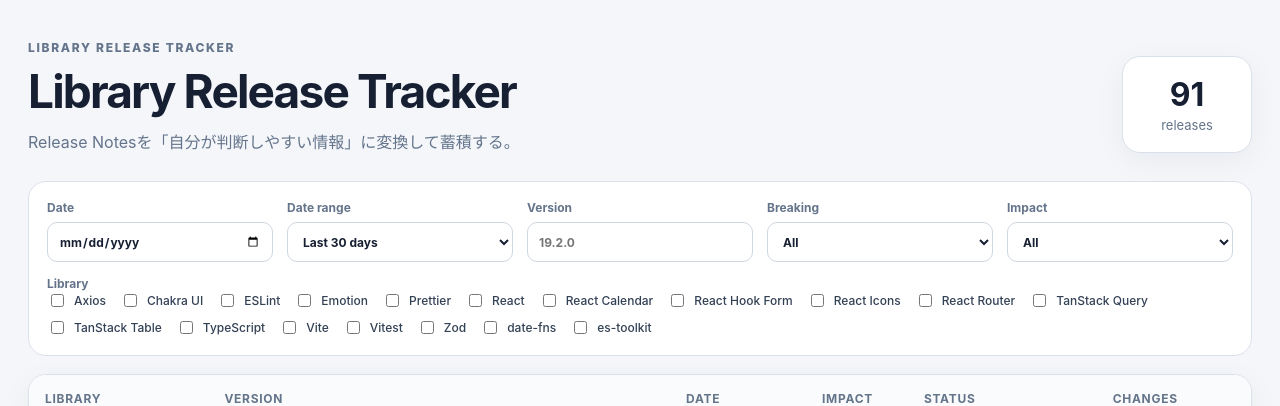
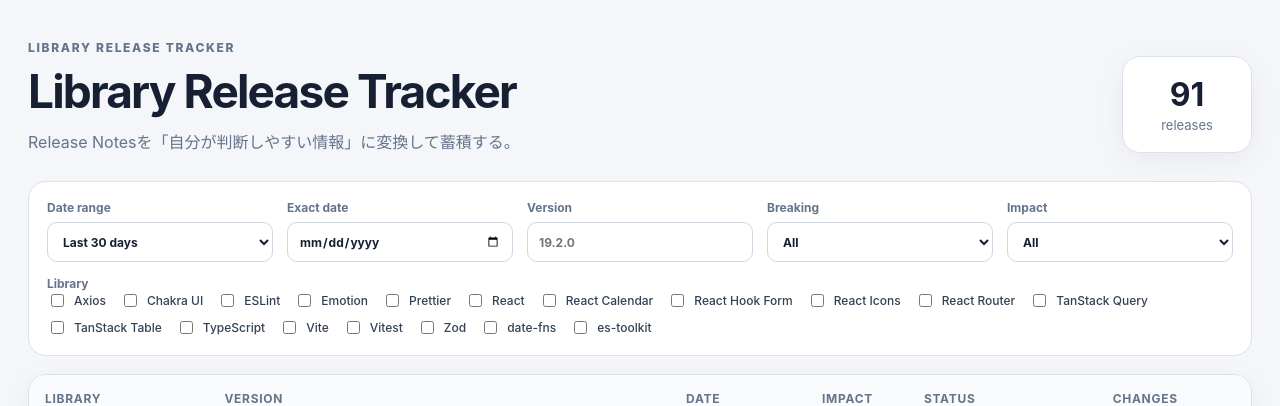
Before and after one commit to haruki33/library-update-checker, a React (Vite) app: page / in a window 1280 px wide. Shown: the top 406 px of the page. Built offline with nearby package versions, Linux system fonts and the light colour scheme.

Commit message:
fix: keep range and exact date filters independent

```diff
--- a/src/App.tsx
+++ b/src/App.tsx
@@ -4,47 +4,28 @@
 import { fetchReleases } from './lib/releases'
 import type { Impact, LibraryRelease, ReleaseFilters } from './types'
 
-const initialFilters: ReleaseFilters = {
-  dateRange: '30d',
-  exactDate: '',
-  libraries: [],
-  version: '',
-  breaking: 'all',
-  impact: 'all',
-}
-
-const categoryLabels: Record<string, string> = {
-  feature: 'Feature', bugfix: 'Bug Fix', performance: 'Performance', breaking: 'Breaking Change', other: 'Other',
-}
-
+const initialFilters: ReleaseFilters = { dateRange: '30d', exactDate: '', libraries: [], version: '', breaking: 'all', impact: 'all' }
+const categoryLabels: Record<string, string> = { feature: 'Feature', bugfix: 'Bug Fix', performance: 'Performance', breaking: 'Breaking Change', other: 'Other' }
 const impactLabels: Record<Impact, string> = { high: 'High', medium: 'Medium', low: 'Low' }
 
 function isWithinRange(date: string, range: ReleaseFilters['dateRange']) {
   if (range === 'all') return true
   const days = range === '7d' ? 7 : range === '30d' ? 30 : 90
-  const threshold = Date.now() - days * 24 * 60 * 60 * 1000
-  return new Date(date).getTime() >= threshold
+  return new Date(date).getTime() >= Date.now() - days * 24 * 60 * 60 * 1000
 }
-
-function formatDate(value: string) {
-  return new Intl.DateTimeFormat('ja-JP', { year: 'numeric', month: '2-digit', day: '2-digit', timeZone: 'Asia/Tokyo' }).format(new Date(value))
-}
-
-function getJapanDate(value: string) {
-  return new Intl.DateTimeFormat('en-CA', { year: 'numeric', month: '2-digit', day: '2-digit', timeZone: 'Asia/Tokyo' }).format(new Date(value))
-}
+function formatDate(value: string) { return new Intl.DateTimeFormat('ja-JP', { year: 'numeric', month: '2-digit', day: '2-digit', timeZone: 'Asia/Tokyo' }).format(new Date(value)) }
+function getJapanDate(value: string) { return new Intl.DateTimeFormat('en-CA', { year: 'numeric', month: '2-digit', day: '2-digit', timeZone: 'Asia/Tokyo' }).format(new Date(value)) }
 
 function App() {
   const [filters, setFilters] = useState(initialFilters)
   const [expanded, setExpanded] = useState<Record<string, boolean>>({})
-
   const releasesQuery = useQuery({ queryKey: ['releases'], queryFn: fetchReleases })
   const releases = releasesQuery.data ?? []
   const libraries = useMemo(() => [...new Set(releases.map((release) => release.library))].sort(), [releases])
 
   const filteredReleases = useMemo(() => releases
+    .filter((release) => isWithinRange(release.publishedAt, filters.dateRange))
     .filter((release) => !filters.exactDate || getJapanDate(release.publishedAt) === filters.exactDate)
-    .filter((release) => !filters.exactDate && isWithinRange(release.publishedAt, filters.dateRange) || Boolean(filters.exactDate))
     .filter((release) => filters.libraries.length === 0 || filters.libraries.includes(release.library))
     .filter((release) => release.version.toLowerCase().includes(filters.version.toLowerCase()))
     .filter((release) => filters.breaking === 'all' || (filters.breaking === 'breaking' ? release.breaking : !release.breaking))
@@ -58,45 +39,28 @@
     { accessorKey: 'impact', header: 'Impact', cell: ({ getValue }) => <span className={`badge impact-${getValue<string>()}`}>{impactLabels[getValue<Impact>()]}</span> },
     { accessorKey: 'breaking', header: 'Status', cell: ({ row }) => <div className="status-badges">{row.original.breaking && <span className="badge badge-breaking">Breaking</span>}{row.original.migration.required && <span className="badge badge-migration">Migration</span>}{!row.original.breaking && !row.original.migration.required && <span className="badge badge-neutral">Normal</span>}</div> },
   ], [])
-
   const table = useReactTable({ data: filteredReleases, columns, getCoreRowModel: getCoreRowModel() })
-
   const toggleLibrary = (library: string) => setFilters((current) => ({ ...current, libraries: current.libraries.includes(library) ? current.libraries.filter((item) => item !== library) : [...current.libraries, library] }))
+  const setFilter = <K extends keyof ReleaseFilters>(key: K, value: ReleaseFilters[K]) => setFilters((current) => ({ ...current, [key]: value }))
 
   if (releasesQuery.isPending) return <main className="state">Releaseを読み込んでいます...</main>
   if (releasesQuery.isError) return <main className="state error">Releaseの読み込みに失敗しました。</main>
 
-  return (
-    <main className="app-shell">
-      <header className="hero">
-        <div><p className="eyebrow">LIBRARY RELEASE TRACKER</p><h1>Library Release Tracker</h1><p>Release Notesを「自分が判断しやすい情報」に変換して蓄積する。</p></div>
-        <div className="summary-card"><strong>{filteredReleases.length}</strong><span>releases</span></div>
-      </header>
-
-      <section className="filters" aria-label="Release filters">
-        <label>Date<input type="date" value={filters.exactDate} onChange={(event) => setFilters({ ...filters, exactDate: event.target.value })} /></label>
-        <label>Date range<select disabled={Boolean(filters.exactDate)} value={filters.dateRange} onChange={(event) => setFilters({ ...filters, dateRange: event.target.value as ReleaseFilters['dateRange'] })}><option value="all">All</option><option value="7d">Last 7 days</option><option value="30d">Last 30 days</option><option value="3m">Last 3 months</option></select></label>
-        <label>Version<input value={filters.version} onChange={(event) => setFilters({ ...filters, version: event.target.value })} placeholder="19.2.0" /></label>
-        <label>Breaking<select value={filters.breaking} onChange={(event) => setFilters({ ...filters, breaking: event.target.value as ReleaseFilters['breaking'] })}><option value="all">All</option><option value="breaking">Breaking only</option><option value="non-breaking">No breaking</option></select></label>
-        <label>Impact<select value={filters.impact} onChange={(event) => setFilters({ ...filters, impact: event.target.value as ReleaseFilters['impact'] })}><option value="all">All</option><option value="high">High</option><option value="medium">Medium</option><option value="low">Low</option></select></label>
-        <div className="library-filter"><span>Library</span><div className="library-options">{libraries.map((library) => <label className="checkbox" key={library}><input type="checkbox" checked={filters.libraries.includes(library)} onChange={() => toggleLibrary(library)} />{library}</label>)}</div></div>
-      </section>
-
-      <section className="release-list" aria-label="Release list">
-        <table><thead>{table.getHeaderGroups().map((headerGroup) => <tr key={headerGroup.id}>{headerGroup.headers.map((header) => <th key={header.id}>{flexRender(header.column.columnDef.header, header.getContext())}</th>)}<th>Changes</th></tr>)}</thead>
-          <tbody>{table.getRowModel().rows.map((row) => { const release = row.original; const isExpanded = expanded[release.id] ?? false; return <tr key={row.id} className={isExpanded ? 'expanded-row' : undefined}>
-            {row.getVisibleCells().map((cell) => <td key={cell.id}>{flexRender(cell.column.columnDef.cell, cell.getContext())}</td>)}
-            <td><button className="expand-button" onClick={() => setExpanded((current) => ({ ...current, [release.id]: !isExpanded }))}>{isExpanded ? '▲ Close' : `▼ ${release.changes.length} changes`}</button>
-              {isExpanded && <div className="details"><div className="detail-heading"><div><h2>{release.library} {release.version}</h2><p>{release.migration.required ? release.migration.summary : 'Migrationは不要です。'}</p></div><a href={release.url} target="_blank" rel="noreferrer">GitHub Release ↗</a></div>
-                {release.migration.required && <div className="migration-box"><strong>🔄 Migration Required</strong><ol>{release.migration.steps.map((step) => <li key={step}>{step}</li>)}</ol></div>}
-                <div className="changes">{release.changes.map((change) => <details key={change.id} className="change-item"><summary><span>{change.title}</span><span className="change-meta"><span>{categoryLabels[change.category]}</span><span className={`badge impact-${change.impact}`}>{impactLabels[change.impact]}</span>{change.breaking && <span className="badge badge-breaking">Breaking</span>}</span></summary><p>{change.summary}</p></details>)}</div>
-              </div>}
-            </td>
-          </tr> })}{table.getRowModel().rows.length === 0 && <tr><td colSpan={6} className="empty">条件に一致するReleaseがありません。</td></tr>}</tbody>
-        </table>
-      </section>
-    </main>
-  )
+  return <main className="app-shell">
+    <header className="hero"><div><p className="eyebrow">LIBRARY RELEASE TRACKER</p><h1>Library Release Tracker</h1><p>Release Notesを「自分が判断しやすい情報」に変換して蓄積する。</p></div><div className="summary-card"><strong>{filteredReleases.length}</strong><span>releases</span></div></header>
+    <section className="filters" aria-label="Release filters">
+      <label>Date range<select value={filters.dateRange} onChange={(event) => setFilter('dateRange', event.target.value as ReleaseFilters['dateRange'])}><option value="all">All</option><option value="7d">Last 7 days</option><option value="30d">Last 30 days</option><option value="3m">Last 3 months</option></select></label>
+      <label>Exact date<input type="date" value={filters.exactDate} onChange={(event) => setFilter('exactDate', event.target.value)} /></label>
+      <label>Version<input value={filters.version} onChange={(event) => setFilter('version', event.target.value)} placeholder="19.2.0" /></label>
+      <label>Breaking<select value={filters.breaking} onChange={(event) => setFilter('breaking', event.target.value as ReleaseFilters['breaking'])}><option value="all">All</option><option value="breaking">Breaking only</option><option value="non-breaking">No breaking</option></select></label>
+      <label>Impact<select value={filters.impact} onChange={(event) => setFilter('impact', event.target.value as ReleaseFilters['impact'])}><option value="all">All</option><option value="high">High</option><option value="medium">Medium</option><option value="low">Low</option></select></label>
+      <div className="library-filter"><span>Library</span><div className="library-options">{libraries.map((library) => <label className="checkbox" key={library}><input type="checkbox" checked={filters.libraries.includes(library)} onChange={() => toggleLibrary(library)} />{library}</label>)}</div></div>
+    </section>
+    <section className="release-list" aria-label="Release list"><table><thead>{table.getHeaderGroups().map((headerGroup) => <tr key={headerGroup.id}>{headerGroup.headers.map((header) => <th key={header.id}>{flexRender(header.column.columnDef.header, header.getContext())}</th>)}<th>Changes</th></tr>)}</thead>
+      <tbody>{table.getRowModel().rows.map((row) => { const release = row.original; const isExpanded = expanded[release.id] ?? false; return <tr key={row.id} className={isExpanded ? 'expanded-row' : undefined}>
+        {row.getVisibleCells().map((cell) => <td key={cell.id} data-label={String(cell.column.columnDef.header)}>{flexRender(cell.column.columnDef.cell, cell.getContext())}</td>)}
+        <td><button className="expand-button" onClick={() => setExpanded((current) => ({ ...current, [release.id]: !isExpanded }))}>{isExpanded ? '▲ Close' : `▼ ${release.changes.length} changes`}</button>{isExpanded && <div className="details"><div className="detail-heading"><div><h2>{release.library} {release.version}</h2><p>{release.migration.required ? release.migration.summary : 'Migrationは不要です。'}</p></div><a href={release.url} target="_blank" rel="noreferrer">GitHub Release ↗</a></div>{release.migration.required && <div className="migration-box"><strong>🔄 Migration Required</strong><ol>{release.migration.steps.map((step) => <li key={step}>{step}</li>)}</ol></div>}<div className="changes">{release.changes.map((change) => <details key={change.id} className="change-item"><summary><span>{change.title}</span><span className="change-meta"><span>{categoryLabels[change.category]}</span><span className={`badge impact-${change.impact}`}>{impactLabels[change.impact]}</span>{change.breaking && <span className="badge badge-breaking">Breaking</span>}</span></summary><p>{change.summary}</p></details>)}</div></div>}</td>
+      </tr> })}{table.getRowModel().rows.length === 0 && <tr><td colSpan={6} className="empty">条件に一致するReleaseがありません。</td></tr>}</tbody></table></section>
+  </main>
 }
-
 export default App
```
